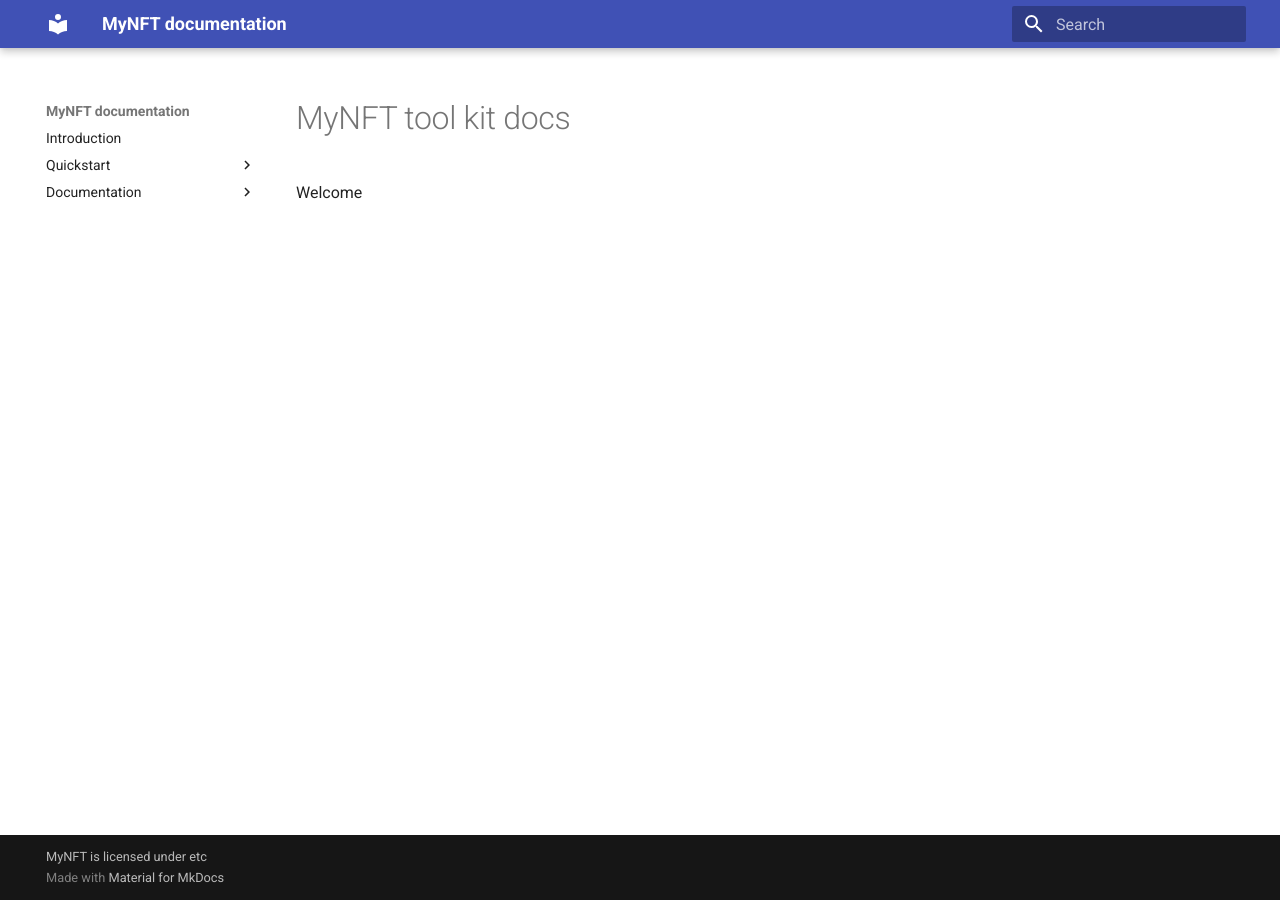
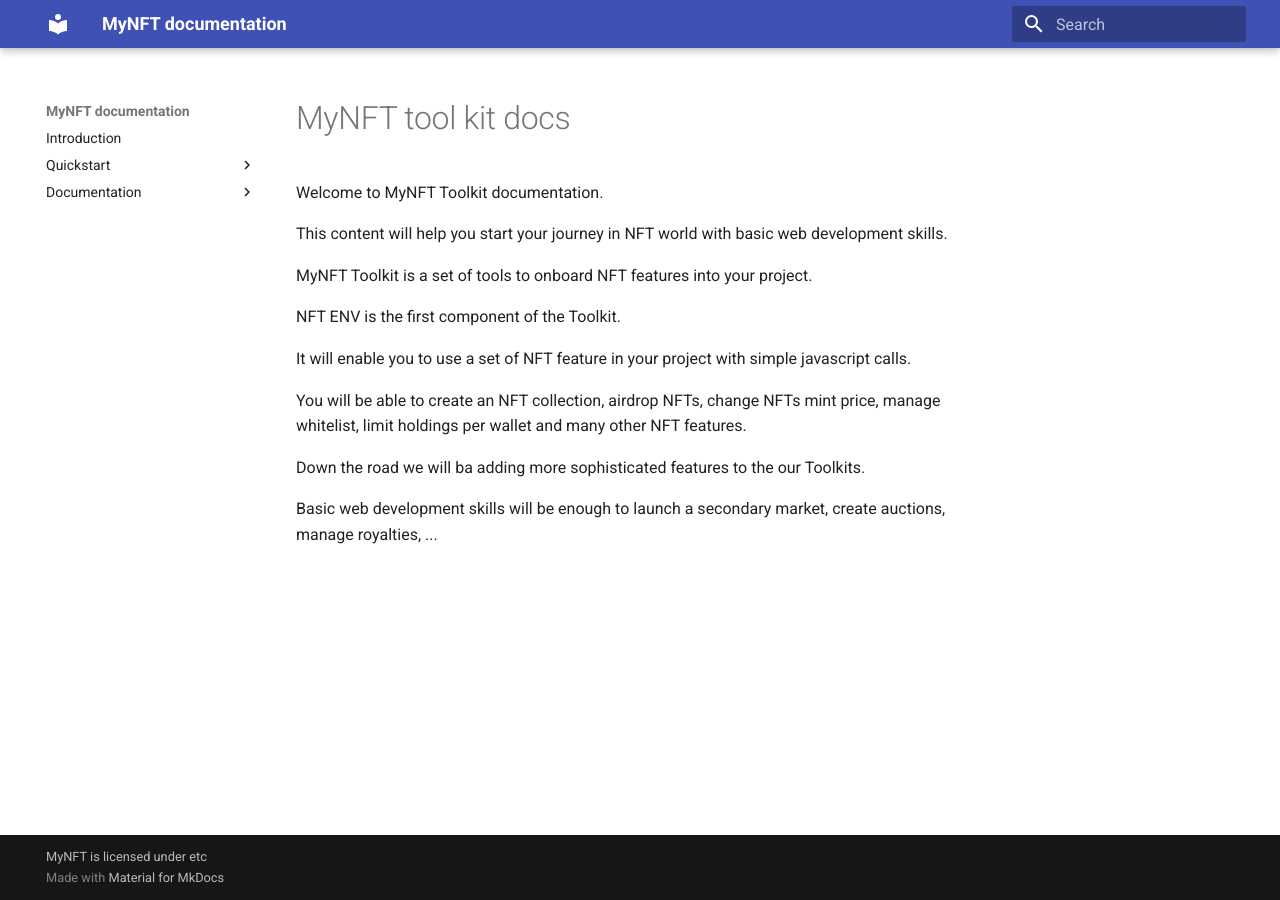
Before and after one commit to my-nft/factory-docs, an MkDocs documentation site: the page built from docs/index.md, in a window 1280 px wide. Built offline with MkDocs 1.6.1 and Material for MkDocs 9.7.7, drawn with Linux system fonts in a browser that asks for light colours.

```diff
--- a/docs/index.md
+++ b/docs/index.md
@@ -1,3 +1,17 @@
 # MyNFT tool kit docs
 
-Welcome
+Welcome to MyNFT Toolkit documentation.
+
+This content will help you start your journey in NFT world with basic web development skills.
+
+MyNFT Toolkit is a set of tools to onboard NFT features into your project.
+
+NFT ENV is the first component of the Toolkit.
+
+It will enable you to use a set of NFT feature in your project with simple javascript calls.
+
+You will be able to create an NFT collection, airdrop NFTs, change NFTs mint price, manage whitelist, limit holdings per wallet and many other NFT features.
+
+Down the road we will ba adding more sophisticated features to the our Toolkits.
+
+Basic web development skills will be enough to launch a secondary market, create auctions, manage royalties, ...
```
Also changed, not shown: docs/introduction.md (+17 -0 lines).
